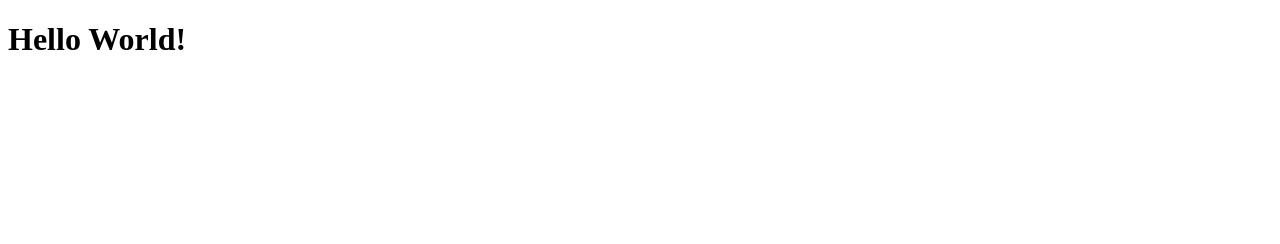
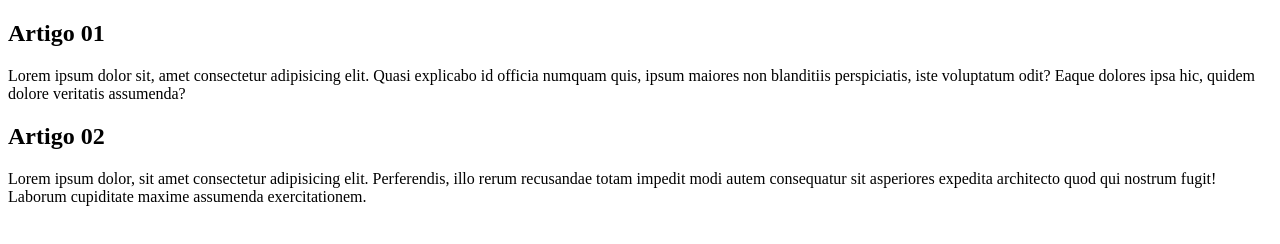
Before and after one commit to HenriqueFurtado-Dev/Hello-World, a plain HTML site: page index.html in a window 1280 px wide. Drawn offline with Linux system fonts and the light colour scheme.

Commit message:
Update index.html

```diff
--- a/index.html
+++ b/index.html
@@ -7,6 +7,17 @@
     <title>Document</title>
 </head>
 <body>
-    <h1>Hello World!</h1>
+    <main>
+        <header>
+            <article>
+                <h2>Artigo 01</h2>
+                <p>Lorem ipsum dolor sit, amet consectetur adipisicing elit. Quasi explicabo id officia numquam quis, ipsum maiores non blanditiis perspiciatis, iste voluptatum odit? Eaque dolores ipsa hic, quidem dolore veritatis assumenda?</p>
+            </article>
+            <article>
+                <h2>Artigo 02</h2>
+                <p>Lorem ipsum dolor, sit amet consectetur adipisicing elit. Perferendis, illo rerum recusandae totam impedit modi autem consequatur sit asperiores expedita architecto quod qui nostrum fugit! Laborum cupiditate maxime assumenda exercitationem.</p>
+            </article>
+        </header>
+    </main>
 </body>
 </html>
```
